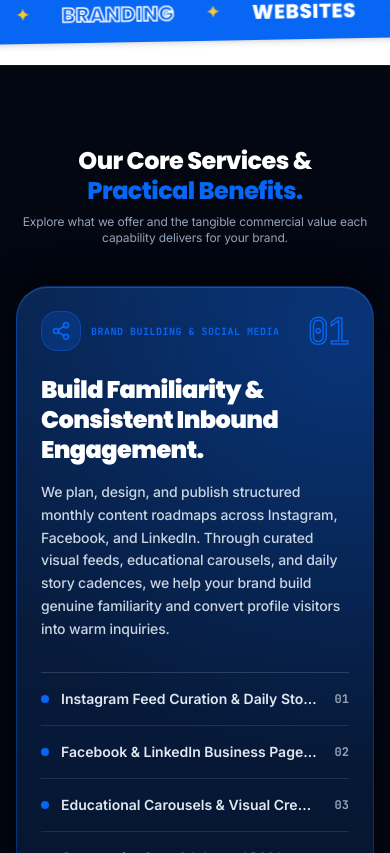
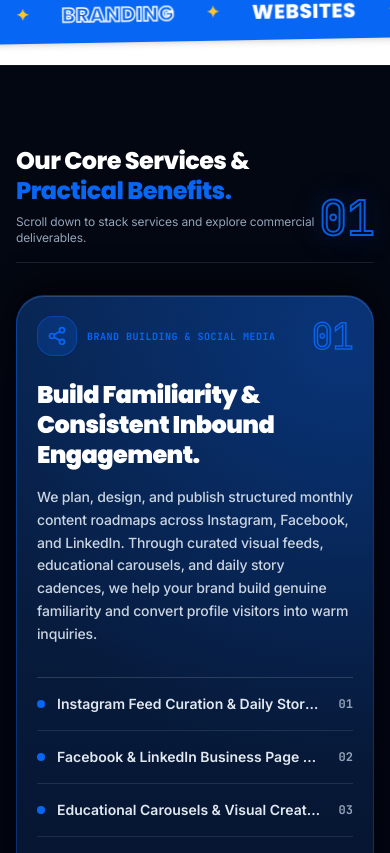
Before and after one commit to digibuddy4u-ai/digibuddy4u, a React (Vite) app in the folder client/: page / in a window 390 px wide. Shown: the part 1031-1884 px from the top of the page. Built offline with nearby package versions, Linux system fonts and the light colour scheme; no server answers.

Commit message:
fix: restore interactive sticky card stacking animation in services overview

```diff
--- a/client/src/index.css
+++ b/client/src/index.css
@@ -8,7 +8,7 @@
   }
 
   html, body {
-    overflow-x: hidden;
+    overflow-x: clip;
     width: 100%;
     max-width: 100vw;
     background-color: #ffffff;
--- a/client/src/sections/ServicesOverviewSection.jsx
+++ b/client/src/sections/ServicesOverviewSection.jsx
@@ -267,11 +267,10 @@ export default function ServicesOverviewSection() {
       const isDesktop = typeof window !== 'undefined' && window.innerWidth >= 1024;
       let currentActiveIndex = 0;
 
-      if (isDesktop) {
       const firstEl = cardRefs.current[0];
       const stickyTop = firstEl
-          ? parseFloat(window.getComputedStyle(firstEl).top) || 128
-          : 128;
+        ? parseFloat(window.getComputedStyle(firstEl).top) || (isDesktop ? 128 : 80)
+        : (isDesktop ? 128 : 80);
       // Buffer (+25px) ensures smooth bidirectional transition as cards slide over
       const threshold = stickyTop + 25;
 
@@ -283,18 +282,6 @@ export default function ServicesOverviewSection() {
         // When a card's top reaches or passes the sticky threshold, it is active and on top
         if (rect.top <= threshold) {
           currentActiveIndex = i;
-          }
-        }
-      } else {
-        // Mobile / Tablet: track based on upper-middle viewport
-        const viewportThreshold = window.innerHeight * 0.45;
-        for (let i = 0; i < services.length; i++) {
-          const el = cardRefs.current[i];
-          if (!el) continue;
-          const rect = el.getBoundingClientRect();
-          if (rect.top <= viewportThreshold) {
-            currentActiveIndex = i;
-          }
         }
       }
 
@@ -341,16 +328,27 @@ export default function ServicesOverviewSection() {
 
       <div className="site-container relative">
         {/* Mobile Header: Visible only on small devices */}
-        <div className="mb-10 lg:hidden text-center sm:text-left">
+        <div className="mb-8 lg:hidden flex items-end justify-between border-b border-white/10 pb-4">
+          <div>
             <h2 className="text-2xl sm:text-4xl font-heading font-extrabold text-white leading-tight">
               Our Core Services & <br />
               <span className="text-primary">
                 Practical Benefits.
               </span>
             </h2>
-          <p className="text-xs sm:text-sm text-slate-400 mt-2 max-w-lg">
-            Explore what we offer and the tangible commercial value each capability delivers for your brand.
+            <p className="text-xs sm:text-sm text-slate-400 mt-2 max-w-sm">
+              Scroll down to stack services and explore commercial deliverables.
             </p>
+          </div>
+          <div
+            className="text-5xl font-light text-transparent select-none font-mono tracking-tight pb-1 flex-shrink-0"
+            style={{
+              WebkitTextStroke: '2px rgba(8, 102, 245, 0.9)',
+              textShadow: '0 0 30px rgba(8, 102, 245, 0.35)',
+            }}
+          >
+            {activeNumber}
+          </div>
         </div>
 
         {/* Main Two-Column Layout (Sticky Tracking Counter Left + Stacking Cards Right) */}
@@ -405,9 +403,9 @@ export default function ServicesOverviewSection() {
                   key={service.id}
                   ref={(el) => (cardRefs.current[index] = el)}
                   id={`service-stack-card-${service.slug || service.id}`}
-                  className={`relative lg:sticky lg:top-32 flex flex-col rounded-[32px] sm:rounded-[40px] p-6 sm:p-10 lg:p-12 ${
-                    isLast ? 'mb-0 lg:mb-0' : 'mb-8 sm:mb-10 lg:mb-32'
-                  } transition-all duration-300 motion-reduce:transition-none`}
+                  className={`sticky top-20 sm:top-24 lg:top-32 flex flex-col rounded-[28px] sm:rounded-[40px] p-5 sm:p-10 lg:p-12 ${
+                    isLast ? 'mb-8 lg:mb-16' : 'mb-16 sm:mb-24 lg:mb-32'
+                  } transition-all duration-300`}
                   style={{
                     zIndex: index + 1,
                     backgroundColor: '#071A38',
```
Lines whose indentation alone changed are shown as unchanged.
